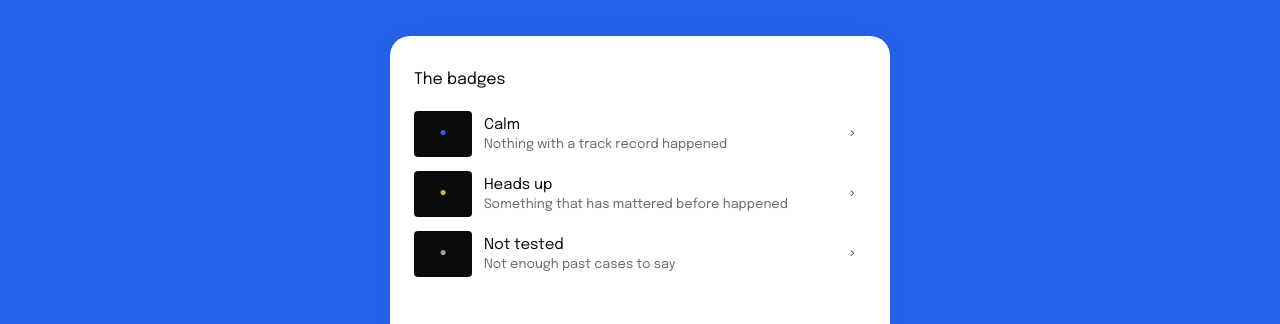
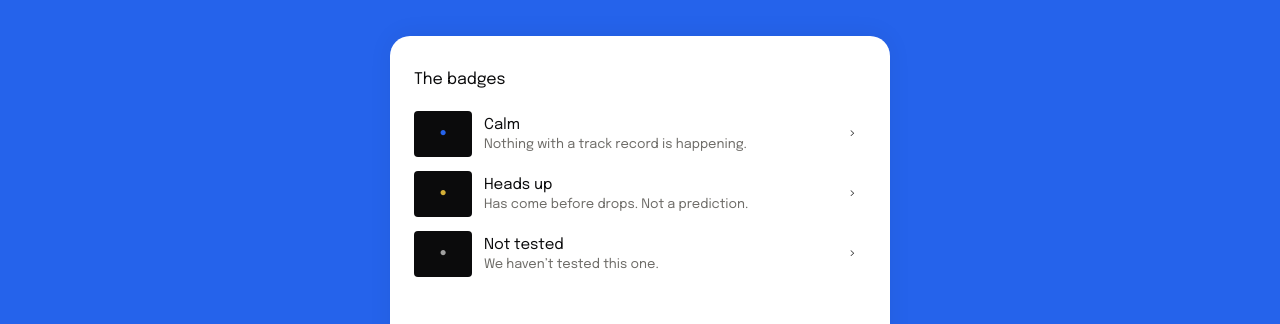
Before and after one commit to I0B0M/Precedence, a Next.js app in the folder frontend/: page / in a window 1280 px wide. Shown: the part 6440-6764 px from the top of the page. Built offline with nearby package versions, Linux system fonts and the light colour scheme; no server answers.

Commit message:
Phone wordmark clears Add account down to 360px; landing badge legend matches the app's badge meanings

```diff
--- a/frontend/src/app/globals.css
+++ b/frontend/src/app/globals.css
@@ -654,3 +654,7 @@ label.btn.is-busy { opacity: 0.5; cursor: progress; }
 @media (prefers-reduced-motion: reduce) {
   *, *::before, *::after { transition: none !important; animation: none !important; }
 }
+
+/* Phone: Epilogue is wider than the old face, so the wordmark steps down to clear the Add account pill (to 360px). */
+@media (max-width: 480px) { .logo { font-size: 21px; } }
+@media (max-width: 380px) { .logo { font-size: 19px; } }
--- a/frontend/src/app/page.tsx
+++ b/frontend/src/app/page.tsx
@@ -151,7 +151,7 @@ export default function Landing() {
           <Link className="lp-pill lp-btn-white" href="/learn"><span>What the badges mean</span></Link>
           <div className="lp-learn-card" aria-hidden="true">
             <h4>The badges</h4>
-            {[["Calm", "Nothing with a track record happened", "#2563eb"], ["Heads up", "Something that has mattered before happened", "#d4af37"], ["Not tested", "Not enough past cases to say", "#a0a0a0"]].map(([t, s, c]) => (
+            {[["Calm", "Nothing with a track record is happening.", "#2563eb"], ["Heads up", "Has come before drops. Not a prediction.", "#d4af37"], ["Not tested", "We haven’t tested this one.", "#a0a0a0"]].map(([t, s, c]) => (
               <div className="lp-lrow" key={t}><div className="lp-lthumb" style={{ color: c }}>●</div><div><strong>{t}</strong><small>{s}</small></div><span>›</span></div>
             ))}
           </div>
```
